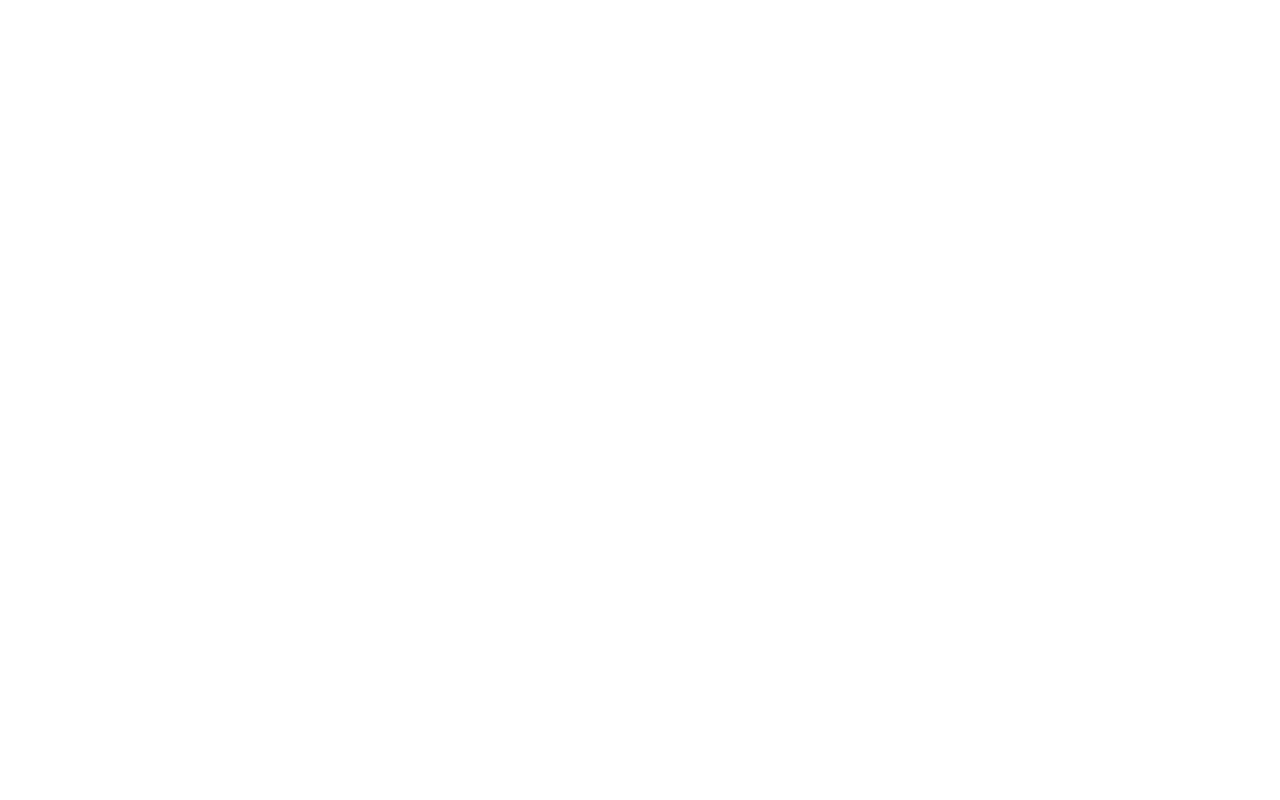
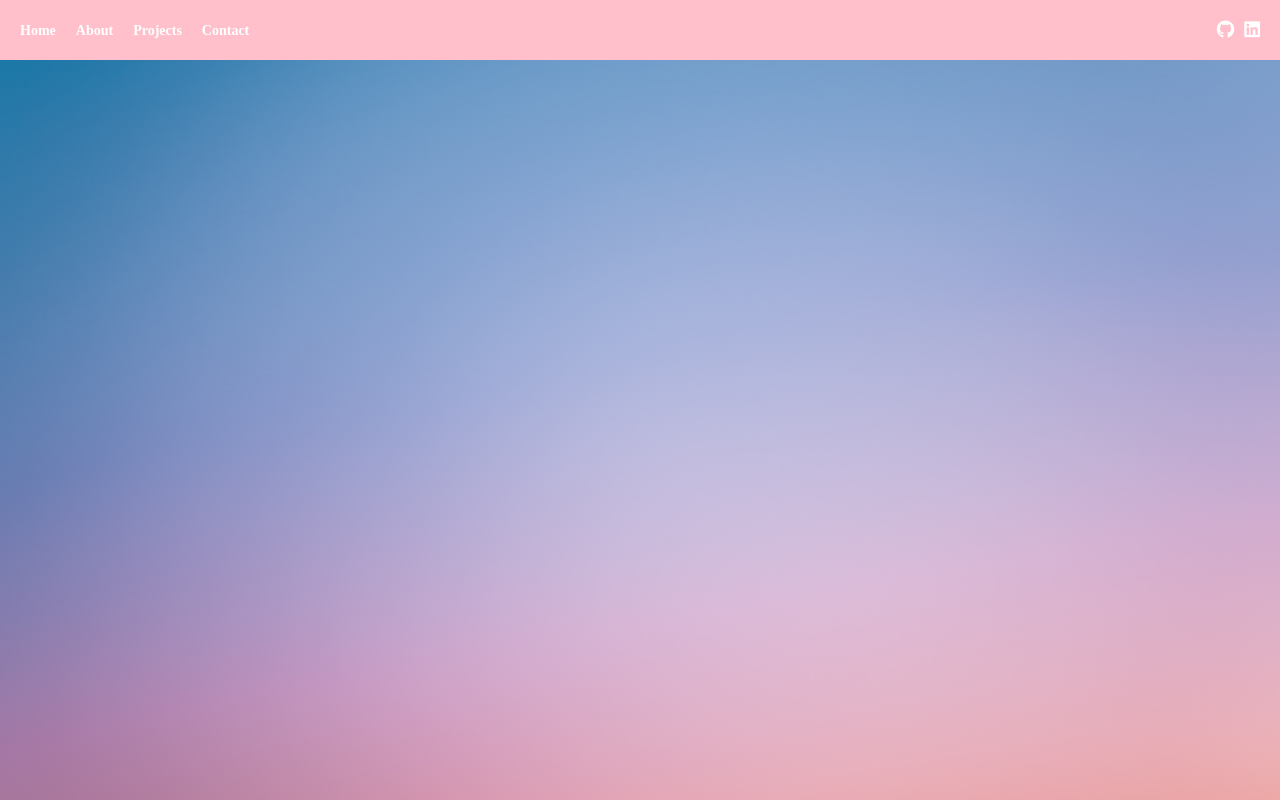
Before and after one commit to i-sopha/portfolio-prep, a plain HTML site: page projects.html in a window 1280 px wide. Drawn offline with Linux system fonts and the light colour scheme.

Commit message:
updated all html files and added more imgs

```diff
--- /dev/null
+++ b/css/about.css
@@ -0,0 +1,50 @@
+body {
+    background-image: url("/imgs/background2.jpg");
+    background-repeat: no-repeat;
+    background-size: cover;
+    margin: 0;
+    padding: 0;
+}
+
+nav {
+  display: flex;
+  justify-content: space-between;
+  align-items: center;
+  background-color: pink;
+  padding: 20px 20px;
+}
+
+nav ul {
+  display: flex;
+  list-style: none;
+  margin: 0;
+  padding: 0;
+}
+
+nav ul:first-child {
+  margin-right: auto;
+}
+
+nav li {
+  margin-right: 20px;
+}
+
+nav a {
+  color: white;
+  text-decoration: none;
+  font-weight: bold;
+  font-size: 14px;
+}
+
+nav i {
+  font-size: 18px;
+  color: white;
+}
+
+nav i:hover {
+  color: #666;
+}
+
+.fa-github, .fa-linkedin {
+  margin-left: 10px;
+}
--- /dev/null
+++ b/css/contact.css
@@ -0,0 +1,50 @@
+body {
+    background-image: url("/imgs/background5.jpg");
+    background-repeat: no-repeat;
+    background-size: cover;
+    margin: 0;
+    padding: 0;
+}
+
+nav {
+  display: flex;
+  justify-content: space-between;
+  align-items: center;
+  background-color: pink;
+  padding: 20px 20px;
+}
+
+nav ul {
+  display: flex;
+  list-style: none;
+  margin: 0;
+  padding: 0;
+}
+
+nav ul:first-child {
+  margin-right: auto;
+}
+
+nav li {
+  margin-right: 20px;
+}
+
+nav a {
+  color: white;
+  text-decoration: none;
+  font-weight: bold;
+  font-size: 14px;
+}
+
+nav i {
+  font-size: 18px;
+  color: white;
+}
+
+nav i:hover {
+  color: #666;
+}
+
+.fa-github, .fa-linkedin {
+  margin-left: 10px;
+}
--- /dev/null
+++ b/css/projects.css
@@ -0,0 +1,50 @@
+body {
+    background-image: url("/imgs/background4.jpg");
+    background-repeat: no-repeat;
+    background-size: cover;
+    margin: 0;
+    padding: 0;
+}
+
+nav {
+  display: flex;
+  justify-content: space-between;
+  align-items: center;
+  background-color: pink;
+  padding: 20px 20px;
+}
+
+nav ul {
+  display: flex;
+  list-style: none;
+  margin: 0;
+  padding: 0;
+}
+
+nav ul:first-child {
+  margin-right: auto;
+}
+
+nav li {
+  margin-right: 20px;
+}
+
+nav a {
+  color: white;
+  text-decoration: none;
+  font-weight: bold;
+  font-size: 14px;
+}
+
+nav i {
+  font-size: 18px;
+  color: white;
+}
+
+nav i:hover {
+  color: #666;
+}
+
+.fa-github, .fa-linkedin {
+  margin-left: 10px;
+}
--- a/projects.html
+++ b/projects.html
@@ -4,9 +4,28 @@
     <meta charset="UTF-8">
     <meta http-equiv="X-UA-Compatible" content="IE=edge">
     <meta name="viewport" content="width=device-width, initial-scale=1.0">
+    <link rel="stylesheet" href="./css/projects.css">
+    <link rel="stylesheet" href="https://cdnjs.cloudflare.com/ajax/libs/font-awesome/6.4.0/css/all.min.css" integrity="sha512-iecdLmaskl7CVkqkXNQ/ZH/XLlvWZOJyj7Yy7tcenmpD1ypASozpmT/E0iPtmFIB46ZmdtAc9eNBvH0H/ZpiBw==" crossorigin="anonymous" referrerpolicy="no-referrer" />
     <title>Document</title>
 </head>
+
 <body>
+
+  <nav>
+
+    <ul>
+      <li><a href="./index.html">Home</a></li>
+      <li><a href="./about.html">About</a></li>
+      <li><a href="./projects.html">Projects</a></li>
+      <li><a href="./contact.html">Contact</a></li>
+    </ul>
+
+    <ul>
+      <a href="https://github.com/i-sopha"><i class="fab fa-github"></i></a>
+      <a href="https://www.linkedin.com/in/i-sopha/"><i class="fab fa-linkedin"></i></a>
+    </ul>
+
+  </nav>
 
 </body>
 </html>
```
Also changed, not shown: about.html (+19 -0 lines), contact.html (+19 -0 lines), index.html (+4 -6 lines), css/style.css (renamed from style.css), imgs/background4.jpg (added), 2 other files.
